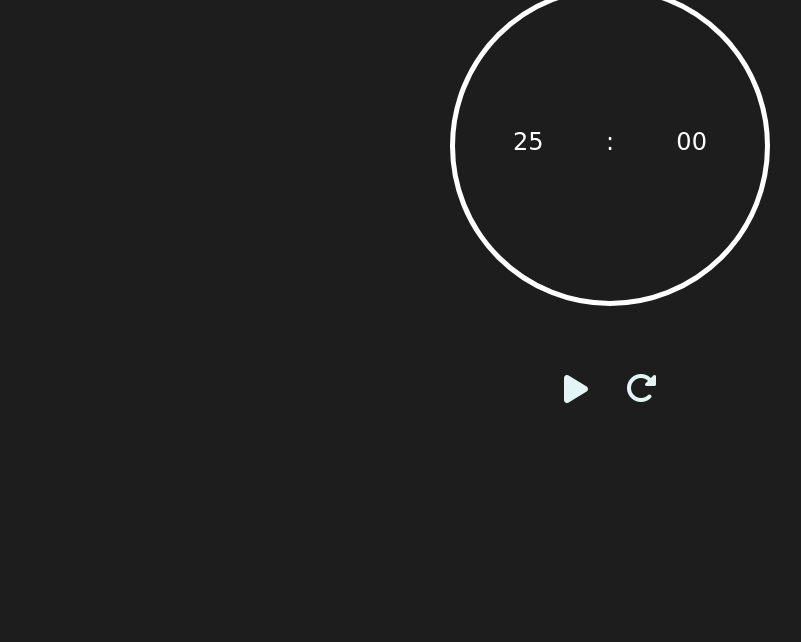
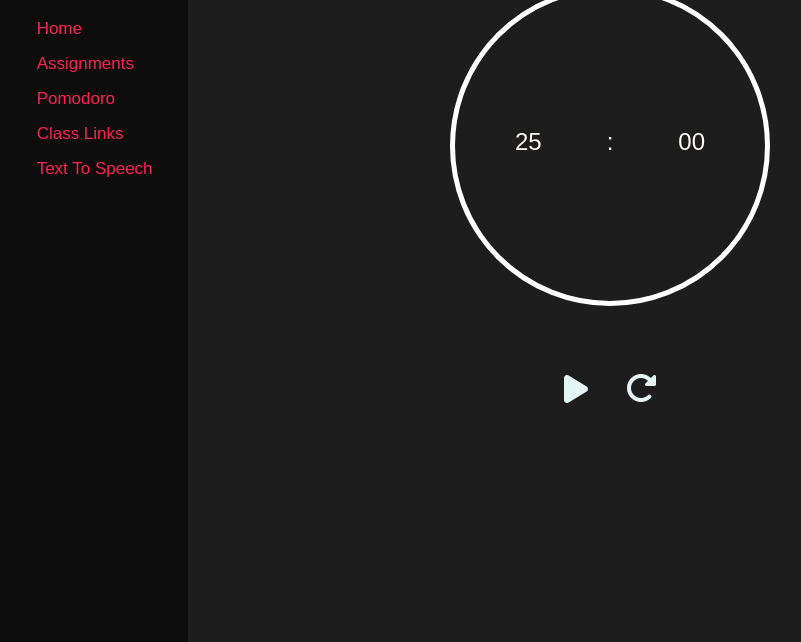
Before and after one commit to JonathanMezaAlarcon/Hackabull, a plain HTML site: page pomodoro/Pomodoro.html in a window 1280 px wide. Shown: the part 158-800 px from the top of the page, without its empty margins (30-831 px from the left). Drawn offline with nearby package versions, Linux system fonts and the light colour scheme.

Commit message:
fixed pomo style

```diff
--- a/pomodoro/Pomodoro.html
+++ b/pomodoro/Pomodoro.html
@@ -3,6 +3,7 @@
   <head>
     <meta charset="UTF-8" />
     <meta name="viewport" content="width=device-width, initial-scale=1.0" />
+    <link rel="icon" href="/Hackabull-main/images/calendar.png">
 
     <link
       rel="stylesheet"
@@ -32,6 +33,19 @@
     <title>Pomodoro</title>
   </head>
   <body onload="template()">
+    <div id="wrapper">
+        <div class="sidebar">
+            <br><br><br><br>
+            <h1>Menu</h1>
+            <ul>
+                <li style="list-style-type: none;"><a class="menu_options" href="#">Home</a></li>
+                <li style="list-style-type: none;"><a class="menu_options" href="/Hackabull-main/Assignment_Page/assignment.html">Assignments</a></li>
+                <li style="list-style-type: none;"><a href="/Hackabull-main/Pomodoro/pomodoro.html">Pomodoro</a></li>
+                <li style="list-style-type: none;"><a href="/Hackabull-main/Zoom_links/class_links.html">Class Links</a></li>
+                <li style="list-style-type: none;"><a href="/Hackabull-main/text-to-speech/text_to_speech.html">Text To Speech</a></li>
+            </ul>
+        </div>
+    </div>
     <div class="container">
 
       <h1 class="text-center my-5 heading">Pomodoro</h1>
--- a/pomodoro/style.css
+++ b/pomodoro/style.css
@@ -1,6 +1,6 @@
 /* Body background and font */
 body {
-  background: #1D1D1D;
+  background: #1d1d1d;
   font-family: "Pacifico", cursive;
 }
 
@@ -57,3 +57,123 @@ body {
   border-radius: 0.5rem;
   transition: 0.5s ease;
 }
+
+@import url("https://fonts.googleapis.com/css2?family=Poppins:wght@300&display=swap");
+
+* {
+  text-decoration: none;
+  color: rgb(255, 250, 244);
+  font-family: "Poppins", sans-serif;
+}
+
+body {
+  background-color: rgb(29, 29, 29);
+  color: white;
+}
+
+#wrapper {
+  display: flex;
+  position: relative;
+}
+
+#wrapper .sidebar {
+  position: fixed;
+  left: 0;
+  top: 0;
+  background-color: rgb(14, 13, 13);
+  height: 100%;
+  width: 17%;
+}
+
+h1 {
+  font-size: 40px;
+  text-align: center;
+}
+
+li {
+  padding-top: 35px;
+  line-height: 0;
+  font-size: 17px;
+  margin-left: 15%;
+  margin-right: 10%;
+  list-style-type: circle;
+}
+
+a {
+  color: #fd2155;
+}
+
+a:hover {
+  color: grey;
+}
+
+.main_content {
+  margin-left: 15%;
+}
+
+p {
+  font-size: 20px;
+  margin-left: 15%;
+  margin-right: 10%;
+  line-height: 170%;
+}
+
+@import url("https://fonts.googleapis.com/css2?family=Poppins:wght@300&display=swap");
+
+* {
+  text-decoration: none;
+  color: rgb(255, 250, 244);
+  font-family: "Poppins", sans-serif;
+}
+
+body {
+  background-color: rgb(29, 29, 29);
+  color: white;
+}
+
+#wrapper {
+  display: flex;
+  position: relative;
+}
+
+#wrapper .sidebar {
+  position: fixed;
+  left: 0;
+  top: 0;
+  background-color: rgb(14, 13, 13);
+  height: 100%;
+  width: 17%;
+}
+
+h1 {
+  font-size: 40px;
+  text-align: center;
+}
+
+li {
+  padding-top: 35px;
+  line-height: 0;
+  font-size: 17px;
+  margin-left: 15%;
+  margin-right: 10%;
+  list-style-type: circle;
+}
+
+a {
+  color: #fd2155;
+}
+
+a:hover {
+  color: grey;
+}
+
+.main_content {
+  margin-left: 15%;
+}
+
+p {
+  font-size: 20px;
+  margin-left: 15%;
+  margin-right: 10%;
+  line-height: 170%;
+}
```
